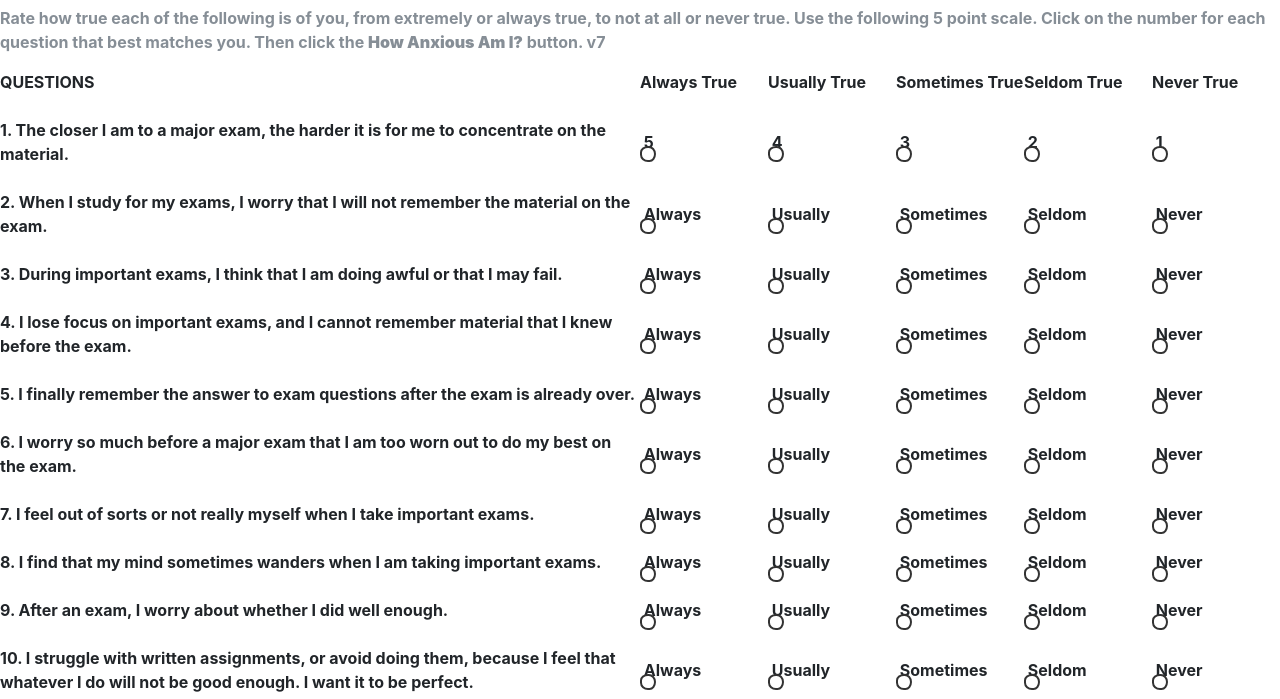
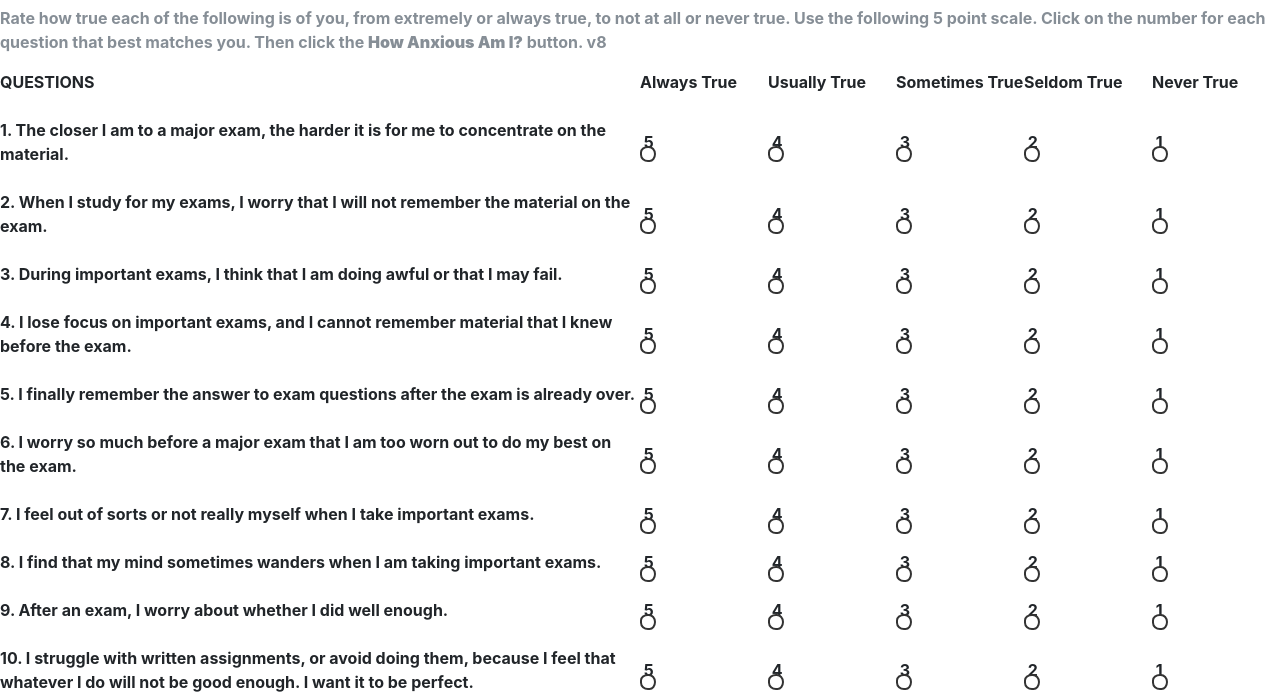
Before and after one commit to smcordry/WSCC_westside_quiz, a plain HTML site: page index.html in a window 1280 px wide. Shown: the part 50-749 px from the top of the page. Drawn offline with nearby package versions, Linux system fonts and the light colour scheme; a web font is replaced by a local one.

Commit message:
Update index.html

```diff
--- a/index.html
+++ b/index.html
@@ -26,7 +26,7 @@
         <h1 class="bg-success"><b>Westside Test Anxiety Scale</b></h1>
         <p class="text-muted">Rate how true each of the following is of you, from extremely or always true, to not at
           all or never true. Use the following 5 point scale. Click on the number for each question that best matches
-          you. Then click the <strong>How Anxious Am I?</strong> button.   v7</p>
+          you. Then click the <strong>How Anxious Am I?</strong> button.   v8</p>
 
       </div> <!-- Instructions -->
 
@@ -101,27 +101,27 @@
 
             <td>
               <input type="radio" value="radio0" name="radio" id="radio2-1" />
-              <label for="radio2-1" class="radiobutton">Always</label>
+              <label for="radio2-1" class="radiobutton">5</label>
             </td>
 
             <td>
               <input type="radio" value="radio1" name="radio" id="radio2-2" />
-              <label for="radio2-2" class="radiobutton">Usually</label>
+              <label for="radio2-2" class="radiobutton">4</label>
             </td>
 
             <td>
               <input type="radio" value="radio2" name="radio" id="radio2-3" />
-              <label for="radio2-3" class="radiobutton">Sometimes</label>
+              <label for="radio2-3" class="radiobutton">3</label>
             </td>
 
             <td>
               <input type="radio" value="radio3" name="radio" id="radio2-4" />
-              <label for="radio2-4" class="radiobutton">Seldom</label>
+              <label for="radio2-4" class="radiobutton">2</label>
             </td>
 
             <td>
               <input type="radio" value="radio4" name="radio" id="radio2-5" />
-              <label for="radio2-5" class="radiobutton">Never</label>
+              <label for="radio2-5" class="radiobutton">1</label>
             </td>
 
           </form>
@@ -138,27 +138,27 @@
 
             <td>
               <input type="radio" value="radio0" name="radio" id="radio3-1" />
-              <label for="radio3-1" class="radiobutton">Always</label>
+              <label for="radio3-1" class="radiobutton">5</label>
             </td>
 
             <td>
               <input type="radio" value="radio1" name="radio" id="radio3-2" />
-              <label for="radio3-2" class="radiobutton">Usually</label>
+              <label for="radio3-2" class="radiobutton">4</label>
             </td>
 
             <td>
               <input type="radio" value="radio2" name="radio" id="radio3-3" />
-              <label for="radio3-3" class="radiobutton">Sometimes</label>
+              <label for="radio3-3" class="radiobutton">3</label>
             </td>
 
             <td>
               <input type="radio" value="radio3" name="radio" id="radio3-4" />
-              <label for="radio3-4" class="radiobutton">Seldom</label>
+              <label for="radio3-4" class="radiobutton">2</label>
             </td>
 
             <td>
               <input type="radio" value="radio4" name="radio" id="radio3-5" />
-              <label for="radio3-5" class="radiobutton">Never</label>
+              <label for="radio3-5" class="radiobutton">1</label>
             </td>
 
           </form>
@@ -176,27 +176,27 @@
 
             <td>
               <input type="radio" value="radio0" name="radio" id="radio4-1" />
-              <label for="radio4-1" class="radiobutton">Always</label>
+              <label for="radio4-1" class="radiobutton">5</label>
             </td>
 
             <td>
               <input type="radio" value="radio1" name="radio" id="radio4-2" />
-              <label for="radio4-2" class="radiobutton">Usually</label>
+              <label for="radio4-2" class="radiobutton">4</label>
             </td>
 
             <td>
               <input type="radio" value="radio2" name="radio" id="radio4-3" />
-              <label for="radio4-3" class="radiobutton">Sometimes</label>
+              <label for="radio4-3" class="radiobutton">3</label>
             </td>
 
             <td>
               <input type="radio" value="radio3" name="radio" id="radio4-4" />
-              <label for="radio4-4" class="radiobutton">Seldom</label>
+              <label for="radio4-4" class="radiobutton">2</label>
             </td>
 
             <td>
               <input type="radio" value="radio4" name="radio" id="radio4-5" />
-              <label for="radio4-5" class="radiobutton">Never</label>
+              <label for="radio4-5" class="radiobutton">1</label>
             </td>
 
           </form>
@@ -213,27 +213,27 @@
 
             <td>
               <input type="radio" value="radio0" name="radio" id="radio5-1" />
-              <label for="radio5-1" class="radiobutton">Always</label>
+              <label for="radio5-1" class="radiobutton">5</label>
             </td>
 
             <td>
               <input type="radio" value="radio1" name="radio" id="radio5-2" />
-              <label for="radio5-2" class="radiobutton">Usually</label>
+              <label for="radio5-2" class="radiobutton">4</label>
             </td>
 
             <td>
               <input type="radio" value="radio2" name="radio" id="radio5-3" />
-              <label for="radio5-3" class="radiobutton">Sometimes</label>
+              <label for="radio5-3" class="radiobutton">3</label>
             </td>
 
             <td>
               <input type="radio" value="radio3" name="radio" id="radio5-4" />
-              <label for="radio5-4" class="radiobutton">Seldom</label>
+              <label for="radio5-4" class="radiobutton">2</label>
             </td>
 
             <td>
               <input type="radio" value="radio4" name="radio" id="radio5-5" />
-              <label for="radio5-5" class="radiobutton">Never</label>
+              <label for="radio5-5" class="radiobutton">1</label>
             </td>
 
           </form>
@@ -251,27 +251,27 @@
 
             <td>
               <input type="radio" value="radio0" name="radio" id="radio6-1" />
-              <label for="radio6-1" class="radiobutton">Always</label>
+              <label for="radio6-1" class="radiobutton">5</label>
             </td>
 
             <td>
               <input type="radio" value="radio1" name="radio" id="radio6-2" />
-              <label for="radio6-2" class="radiobutton">Usually</label>
+              <label for="radio6-2" class="radiobutton">4</label>
             </td>
 
             <td>
               <input type="radio" value="radio2" name="radio" id="radio6-3" />
-              <label for="radio6-3" class="radiobutton">Sometimes</label>
+              <label for="radio6-3" class="radiobutton">3</label>
             </td>
 
             <td>
               <input type="radio" value="radio3" name="radio" id="radio6-4" />
-              <label for="radio6-4" class="radiobutton">Seldom</label>
+              <label for="radio6-4" class="radiobutton">2</label>
             </td>
 
             <td>
               <input type="radio" value="radio4" name="radio" id="radio6-5" />
-              <label for="radio6-5" class="radiobutton">Never</label>
+              <label for="radio6-5" class="radiobutton">1</label>
             </td>
 
           </form>
@@ -288,27 +288,27 @@
 
             <td>
               <input type="radio" value="radio0" name="radio" id="radio7-1" />
-              <label for="radio7-1" class="radiobutton">Always</label>
+              <label for="radio7-1" class="radiobutton">5</label>
             </td>
 
             <td>
               <input type="radio" value="radio1" name="radio" id="radio7-2" />
-              <label for="radio7-2" class="radiobutton">Usually</label>
+              <label for="radio7-2" class="radiobutton">4</label>
             </td>
 
             <td>
               <input type="radio" value="radio2" name="radio" id="radio7-3" />
-              <label for="radio7-3" class="radiobutton">Sometimes</label>
+              <label for="radio7-3" class="radiobutton">3</label>
             </td>
 
             <td>
               <input type="radio" value="radio3" name="radio" id="radio7-4" />
-              <label for="radio7-4" class="radiobutton">Seldom</label>
+              <label for="radio7-4" class="radiobutton">2</label>
             </td>
 
             <td>
               <input type="radio" value="radio4" name="radio" id="radio7-5" />
-              <label for="radio7-5" class="radiobutton">Never</label>
+              <label for="radio7-5" class="radiobutton">1</label>
             </td>
 
           </form>
@@ -325,27 +325,27 @@
 
             <td>
               <input type="radio" value="radio0" name="radio" id="radio8-1" />
-              <label for="radio8-1" class="radiobutton">Always</label>
+              <label for="radio8-1" class="radiobutton">5</label>
             </td>
 
             <td>
               <input type="radio" value="radio1" name="radio" id="radio8-2" />
-              <label for="radio8-2" class="radiobutton">Usually</label>
+              <label for="radio8-2" class="radiobutton">4</label>
             </td>
 
             <td>
               <input type="radio" value="radio2" name="radio" id="radio8-3" />
-              <label for="radio8-3" class="radiobutton">Sometimes</label>
+              <label for="radio8-3" class="radiobutton">3</label>
             </td>
 
             <td>
               <input type="radio" value="radio3" name="radio" id="radio8-4" />
-              <label for="radio8-4" class="radiobutton">Seldom</label>
+              <label for="radio8-4" class="radiobutton">2</label>
             </td>
 
             <td>
               <input type="radio" value="radio4" name="radio" id="radio8-5" />
-              <label for="radio8-5" class="radiobutton">Never</label>
+              <label for="radio8-5" class="radiobutton">1</label>
             </td>
 
           </form>
@@ -362,27 +362,27 @@
 
             <td>
               <input type="radio" value="radio0" name="radio" id="radio9-1" />
-              <label for="radio9-1" class="radiobutton">Always</label>
+              <label for="radio9-1" class="radiobutton">5</label>
             </td>
 
             <td>
               <input type="radio" value="radio1" name="radio" id="radio9-2" />
-              <label for="radio9-2" class="radiobutton">Usually</label>
+              <label for="radio9-2" class="radiobutton">4</label>
             </td>
 
             <td>
               <input type="radio" value="radio2" name="radio" id="radio9-3" />
-              <label for="radio9-3" class="radiobutton">Sometimes</label>
+              <label for="radio9-3" class="radiobutton">3</label>
             </td>
 
             <td>
               <input type="radio" value="radio3" name="radio" id="radio9-4" />
-              <label for="radio9-4" class="radiobutton">Seldom</label>
+              <label for="radio9-4" class="radiobutton">2</label>
             </td>
 
             <td>
               <input type="radio" value="radio4" name="radio" id="radio9-5" />
-              <label for="radio9-5" class="radiobutton">Never</label>
+              <label for="radio9-5" class="radiobutton">1</label>
             </td>
 
           </form>
@@ -400,27 +400,27 @@
 
             <td>
               <input type="radio" value="radio0" name="radio" id="radio10-1" />
-              <label for="radio10-1" class="radiobutton">Always</label>
+              <label for="radio10-1" class="radiobutton">5</label>
             </td>
 
             <td>
               <input type="radio" value="radio1" name="radio" id="radio10-2" />
-              <label for="radio10-2" class="radiobutton">Usually</label>
+              <label for="radio10-2" class="radiobutton">4</label>
             </td>
 
             <td>
               <input type="radio" value="radio2" name="radio" id="radio10-3" />
-              <label for="radio10-3" class="radiobutton">Sometimes</label>
+              <label for="radio10-3" class="radiobutton">3</label>
             </td>
 
             <td>
               <input type="radio" value="radio3" name="radio" id="radio10-4" />
-              <label for="radio10-4" class="radiobutton">Seldom</label>
+              <label for="radio10-4" class="radiobutton">2</label>
             </td>
 
             <td>
               <input type="radio" value="radio4" name="radio" id="radio10-5" />
-              <label for="radio10-5" class="radiobutton">Never</label>
+              <label for="radio10-5" class="radiobutton">1</label>
             </td>
 
           </form>
```
